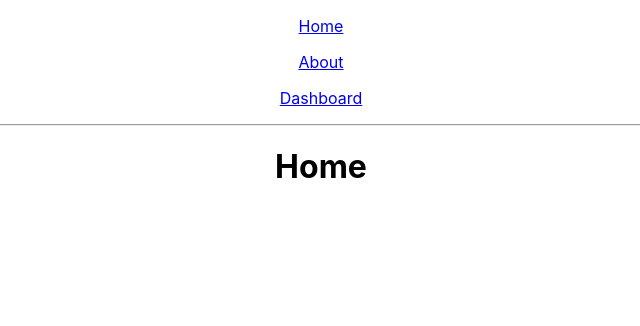
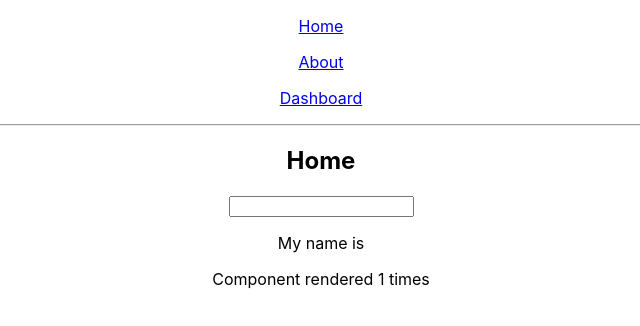
Before and after one commit to ks-nishan/react-practise-app, a React (Create React App) app: page /home in a window 1280 px wide. Shown: the top 326 px of the page, without its empty margins (319-959 px from the left). Built offline with nearby package versions, Linux system fonts and the light colour scheme.

Commit message:
use ref basic usecase

```diff
--- a/src/components/home.jsx
+++ b/src/components/home.jsx
@@ -1,9 +1,19 @@
-import React from 'react';
+import React, { useEffect, useRef, useState } from "react";
 
 function Home() {
+  const [name, setName] = useState("");
+  const renderCount = useRef(1);
+
+  useEffect(() => {
+    renderCount.current = renderCount.current + 1;
+  });
+
   return (
     <div>
-      <h1>Home</h1>
+      <h2>Home</h2>
+      <input value={name} onChange={(e) => setName(e.target.value)} />
+      <p>My name is {name}</p>
+      <p>Component rendered {renderCount.current} times</p>
     </div>
   );
 }
```
